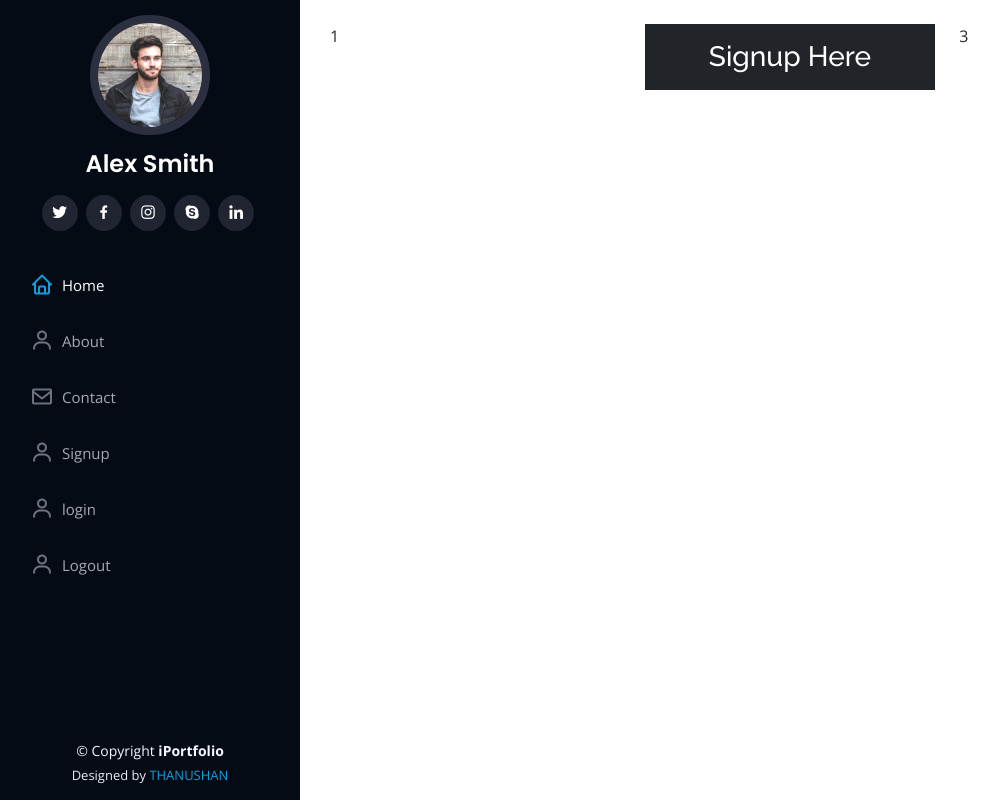
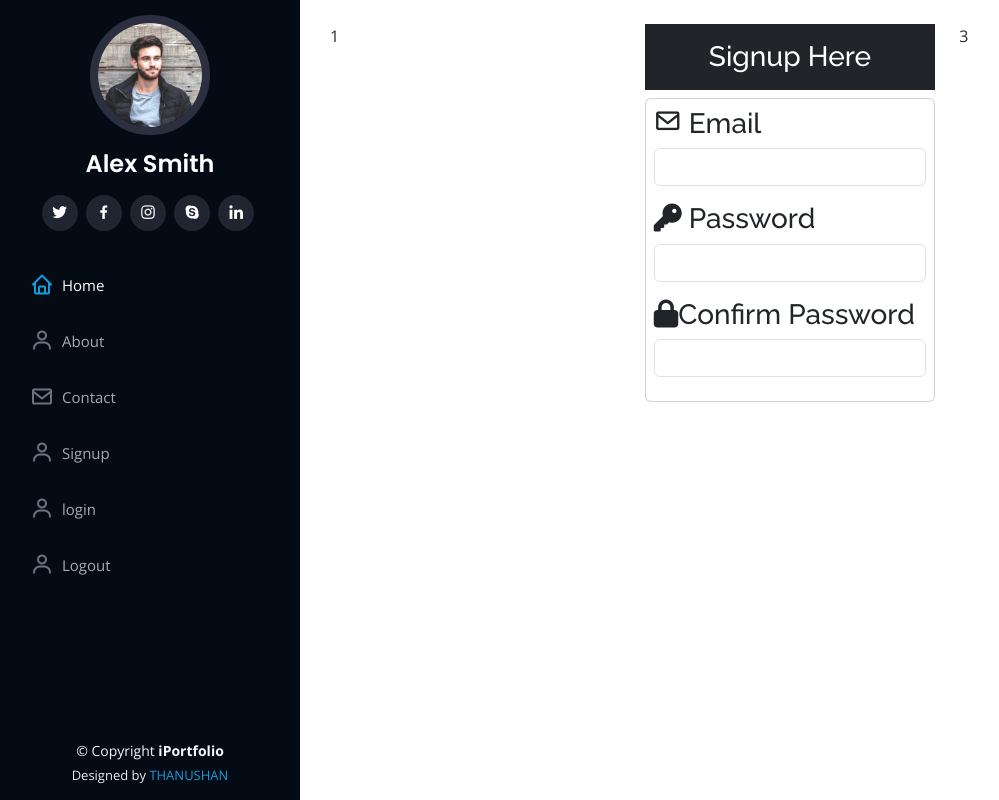
Before and after one commit to Thanushan1523/DYNAMIC-WEBSITEPORTFOLIO, a Django app: page /auth/signup/ in a window 1280 px wide. Shown: the whole page, without its empty margins (0-999 px from the left). Run offline with Django 4.2, Linux system fonts and the light colour scheme; some libraries are stand-ins or nearby versions.

Commit message:
developing signup page -added email and password

```diff
--- a/templates/signup.html
+++ b/templates/signup.html
@@ -1,7 +1,9 @@
 {% extends 'basic.html' %}
 
 {% block title %} Sign-up{% endblock title %}
-
+{% block style %}
+<link rel="stylesheet" href="https://cdnjs.cloudflare.com/ajax/libs/font-awesome/6.4.2/css/all.min.css" integrity="sha512-z3gLpd7yknf1YoNbCzqRKc4qyor8gaKU1qmn+CShxbuBusANI9QpRohGBreCFkKxLhei6S9CQXFEbbKuqLg0DA==" crossorigin="anonymous" referrerpolicy="no-referrer" />
+ {% endblock style %}
 {% block body %}
 
 <div class="container mt-4" >
@@ -10,7 +12,21 @@
         <div class="col-md-4">1</div>
         <div class="col-md-4">
            <h3 class="text-white bg-dark text-center p-3 "> Signup Here</h3>
+            <div class="card p-2" >
+                <div class="form-group">
+                    <h3><span><i class="bx bx-envelope"></i> Email</span></h3>
+                    <input type="text" class="form-control mb-3">
+                </div>
+                <div class="form-group">
+                    <h3><span><i class="fas fa-key"></i> Password</span></h3>
+                    <input type="text" class="form-control mb-3">
+                </div>
+                <div class="form-group">
+                    <h3><span><i class="fas fa-lock"></i>Confirm Password</span></h3>
+                    <input type="text" class="form-control mb-3">
+                </div>
 
+            </div>
         </div>
         <div class="col-md-4">3</div>
     </div>
```
